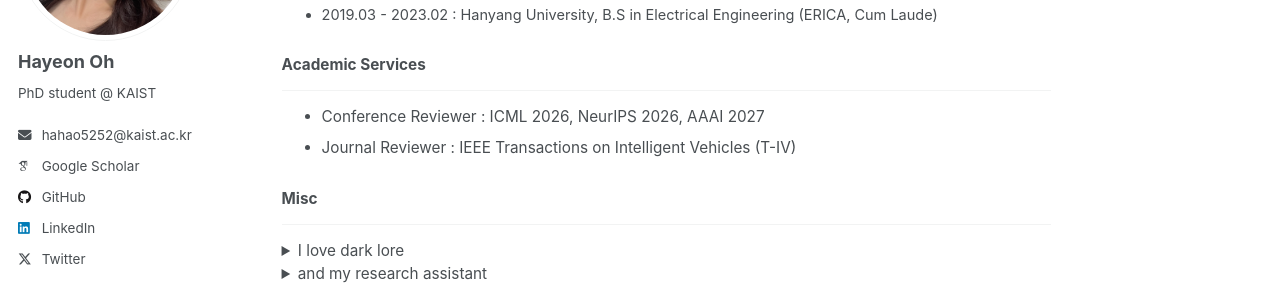
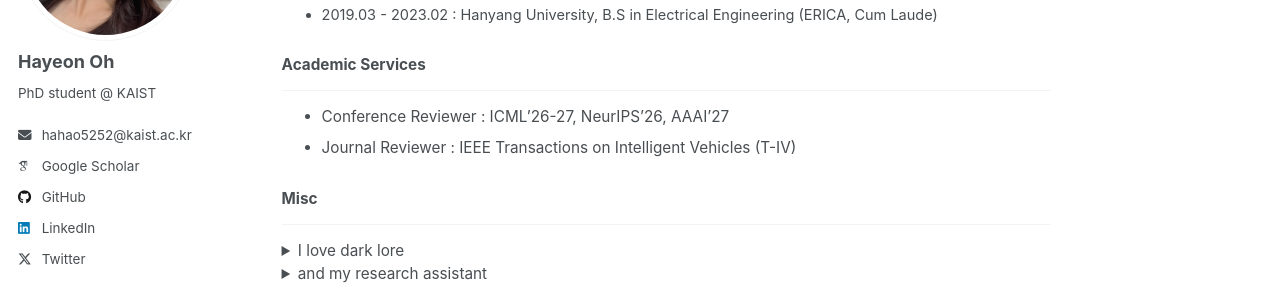
Before and after one commit to OPhD-hahao/OPhD-hahao.github.io, a Jekyll site: the page built from _pages/about.md, in a window 1280 px wide and 900 px high, scrolled down 940 px. Shown: the part 233-533 px from the top of the window. Built offline with Jekyll 4.4.1, drawn with Linux system fonts in a browser that asks for light colours; some web fonts are replaced; a script that is not in the unit is left out.

Commit message:
[fix] edit academic services

```diff
--- a/_pages/about.md
+++ b/_pages/about.md
@@ -99,7 +99,7 @@ I'm a Ph.D student at Korea Advanced Institute of Science and Technology (KAIST)
 
 ---
 
-- Conference Reviewer : ICML 2026, NeurIPS 2026, AAAI 2027
+- Conference Reviewer : ICML'26-27, NeurIPS'26, AAAI'27
 - Journal Reviewer : IEEE Transactions on Intelligent Vehicles (T-IV)
 
 
```
